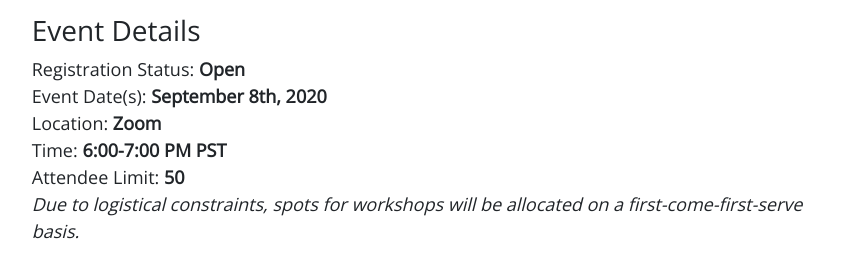
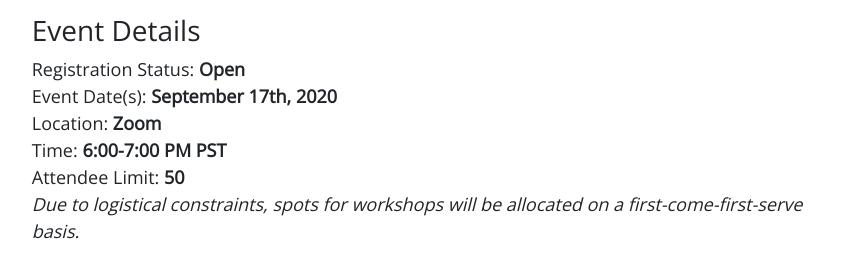
Before and after one commit to coopsauder/COSAS, a Jekyll site: the page built from _posts/2020-08-04-application-workshop.md, in a window 1280 px wide and 900 px high, scrolled down 938 px. Shown: the part 176-440 px from the top of the window, without its empty margins (207-1072 px from the left). Built offline with Jekyll 4.4.1, drawn with Linux system fonts in a browser that asks for light colours; nearby versions of some CDN libraries; some of the changed text lies outside the part shown.

Commit message:
changed the app clinic date

```diff
--- a/_posts/2020-08-04-application-workshop.md
+++ b/_posts/2020-08-04-application-workshop.md
@@ -6,7 +6,7 @@ tags: intake event
 image: svg/resume.svg
 event-status: Open
 event-link: reg-app
-event-date: September 8th, 2020
+event-date: September 17th, 2020
 location: Zoom
 time: 6:00-7:00 PM PST
 attendee-limit: 50
@@ -44,6 +44,4 @@ We have an exciting workshop dedicated to you, our Co-op applicants! More detail
 
 Please register using the form below. If for any reason, there are technical issues, you can also reach the form **[here](https://forms.gle/nz7eByP4E45Fqgxn9)**.
 
-##### We will reach out to you about additional sessions if we are over the attendee limit for the Septemer 8th session. Please feel free to contact any of the initiatives execs if you have questions.
-
 <iframe class="w-100 container-fluid" src="https://docs.google.com/forms/d/e/1FAIpQLScriftnFqJkvHr4ArqccxiyYf3y9zeNvYoElvfL-AvcayleDQ/viewform?embedded=true" height="835" frameborder="0" marginheight="0" marginwidth="0">Loading…</iframe>
```
